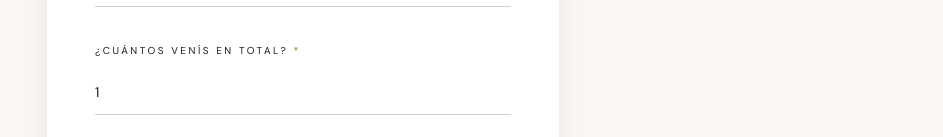
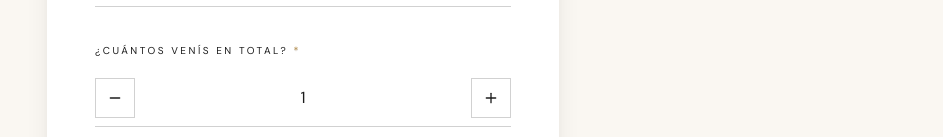
Before and after one commit to javi-RamirezM/Victor-Edith-Wedding-Site, a Next.js app: page /confirmar in a window 1280 px wide. Shown: the part 815-952 px from the top of the page, without its empty margins (337-1280 px from the left). Built offline with nearby package versions, Linux system fonts and the light colour scheme.

Commit message:
Fx counter

```diff
--- a/components/RSVPForm.tsx
+++ b/components/RSVPForm.tsx
@@ -3,7 +3,7 @@
 import { useState } from "react";
 import Link from "next/link";
 import { submitRSVP, RSVPData } from "@/lib/sheets";
-import { Heart, CheckCircle, AlertCircle } from "lucide-react";
+import { Heart, CheckCircle, AlertCircle, Minus, Plus } from "lucide-react";
 import { useLanguage } from "@/contexts/LanguageContext";
 
 type FormStep = "form" | "submitting" | "success" | "error";
@@ -37,13 +37,7 @@ export default function RSVPForm() {
   const [errors, setErrors] = useState<Partial<Record<keyof RSVPData, string>>>(
     {},
   );
-  type FormData = Omit<
-    RSVPData,
-    "total_asistentes" | "num_menus_infantiles"
-  > & {
-    total_asistentes: number | "";
-    num_menus_infantiles: number | "";
-  };
+  type FormData = RSVPData;
   const [attendanceOption, setAttendanceOption] = useState<AttendanceOption>(
     "no",
   );
@@ -68,11 +62,7 @@ export default function RSVPForm() {
     if (!formData.nombre.trim()) {
       newErrors.nombre = t("rsvp.validationName");
     }
-    if (
-      formData.total_asistentes === "" ||
-      formData.total_asistentes < 1 ||
-      formData.total_asistentes > 20
-    ) {
+    if (formData.total_asistentes < 1 || formData.total_asistentes > 20) {
       newErrors.total_asistentes = t("rsvp.validationCount");
     }
     setErrors(newErrors);
@@ -83,12 +73,7 @@ export default function RSVPForm() {
     e.preventDefault();
     if (!validate()) return;
     setStep("submitting");
-    const payload: RSVPData = {
-      ...formData,
-      total_asistentes: Number(formData.total_asistentes),
-      num_menus_infantiles: Number(formData.num_menus_infantiles || 0),
-    };
-    const success = await submitRSVP(payload);
+    const success = await submitRSVP(formData);
     setStep(success ? "success" : "error");
   };
 
@@ -103,17 +88,9 @@ export default function RSVPForm() {
         ...prev,
         [name]:
           name === "total_asistentes"
-            ? value === ""
-              ? ""
-              : Number.isNaN(parseInt(value, 10))
-                ? ""
-                : parseInt(value, 10)
+            ? parseInt(value, 10) || 1
             : name === "num_menus_infantiles"
-              ? value === ""
-                ? ""
-                : Number.isNaN(parseInt(value, 10))
-                  ? ""
-                  : parseInt(value, 10)
+              ? parseInt(value, 10) || 1
               : value,
       };
       // Reset conditional fields when parent switches to 'no'
@@ -136,6 +113,22 @@ export default function RSVPForm() {
     setAttendanceOption(option);
     const derived = deriveFromOption(option);
     setFormData((prev) => ({ ...prev, ...derived }));
+  };
+
+  const adjustCount = (
+    field: "total_asistentes" | "num_menus_infantiles",
+    delta: number,
+    min: number,
+    max: number,
+  ) => {
+    setFormData((prev) => {
+      const current = prev[field] ?? min;
+      const next = Math.min(max, Math.max(min, current + delta));
+      return { ...prev, [field]: next };
+    });
+    if (errors[field]) {
+      setErrors((prev) => ({ ...prev, [field]: undefined }));
+    }
   };
 
   const attendanceOptions: {
@@ -274,26 +267,45 @@ export default function RSVPForm() {
                 *
               </span>
             </label>
+            <div
+              className={`flex items-center justify-between border-b py-2 transition-colors ${
+                errors.total_asistentes
+                  ? "border-red-300"
+                  : "border-dark/20 focus-within:border-gold"
+              }`}
+            >
+              <button
+                type="button"
+                onClick={() => adjustCount("total_asistentes", -1, 1, 20)}
+                aria-label={`${t("rsvp.howMany")} -1`}
+                className="w-10 h-10 flex items-center justify-center border border-dark/20 text-dark hover:border-gold/60 transition-colors"
+              >
+                <Minus className="w-4 h-4" aria-hidden="true" />
+              </button>
               <input
                 id="total_asistentes"
                 name="total_asistentes"
-              type="number"
-              min="1"
-              max="20"
+                type="text"
+                inputMode="none"
                 value={formData.total_asistentes}
-              onChange={handleChange}
+                readOnly
                 required
                 aria-required="true"
                 aria-invalid={!!errors.total_asistentes}
                 aria-describedby={
                   errors.total_asistentes ? "total-error" : undefined
                 }
-              className={`w-full bg-transparent border-b py-3 font-sans text-dark text-sm focus:outline-none transition-colors ${
-                errors.total_asistentes
-                  ? "border-red-300"
-                  : "border-dark/20 focus:border-gold"
-              }`}
+                className="w-16 text-center bg-transparent font-sans text-dark text-base focus:outline-none select-none"
               />
+              <button
+                type="button"
+                onClick={() => adjustCount("total_asistentes", 1, 1, 20)}
+                aria-label={`${t("rsvp.howMany")} +1`}
+                className="w-10 h-10 flex items-center justify-center border border-dark/20 text-dark hover:border-gold/60 transition-colors"
+              >
+                <Plus className="w-4 h-4" aria-hidden="true" />
+              </button>
+            </div>
             {errors.total_asistentes && (
               <p
                 id="total-error"
@@ -428,19 +440,37 @@ export default function RSVPForm() {
               >
                 {t("rsvp.childrenMenuCount")}
               </label>
-              <select
+              <div className="flex items-center justify-between border-b border-dark/20 py-2">
+                <button
+                  type="button"
+                  onClick={() =>
+                    adjustCount("num_menus_infantiles", -1, 1, 10)
+                  }
+                  aria-label={`${t("rsvp.childrenMenuCount")} -1`}
+                  className="w-9 h-9 flex items-center justify-center border border-dark/20 text-dark hover:border-gold/60 transition-colors"
+                >
+                  <Minus className="w-4 h-4" aria-hidden="true" />
+                </button>
+                <input
                   id="num_menus_infantiles"
                   name="num_menus_infantiles"
+                  type="text"
+                  inputMode="none"
                   value={formData.num_menus_infantiles}
-                onChange={handleChange}
-                className="w-full bg-transparent border-b border-dark/20 focus:border-gold py-3 font-sans text-dark text-sm focus:outline-none transition-colors"
+                  readOnly
+                  className="w-14 text-center bg-transparent font-sans text-dark text-base focus:outline-none select-none"
+                />
+                <button
+                  type="button"
+                  onClick={() =>
+                    adjustCount("num_menus_infantiles", 1, 1, 10)
+                  }
+                  aria-label={`${t("rsvp.childrenMenuCount")} +1`}
+                  className="w-9 h-9 flex items-center justify-center border border-dark/20 text-dark hover:border-gold/60 transition-colors"
                 >
-                {Array.from({ length: 10 }, (_, i) => i + 1).map((n) => (
-                  <option key={n} value={n}>
-                    {n}
-                  </option>
-                ))}
-              </select>
+                  <Plus className="w-4 h-4" aria-hidden="true" />
+                </button>
+              </div>
             </div>
           )}
 
```
Lines whose indentation alone changed are shown as unchanged.
